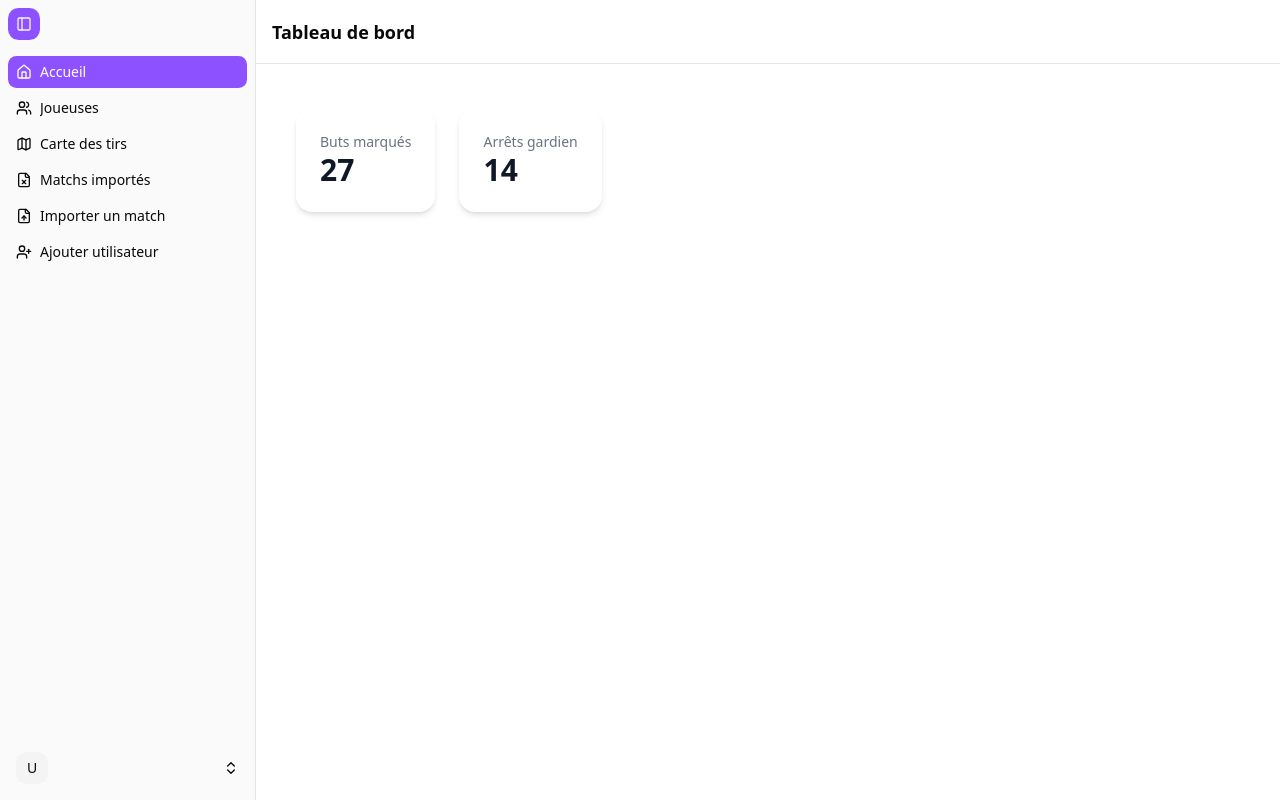
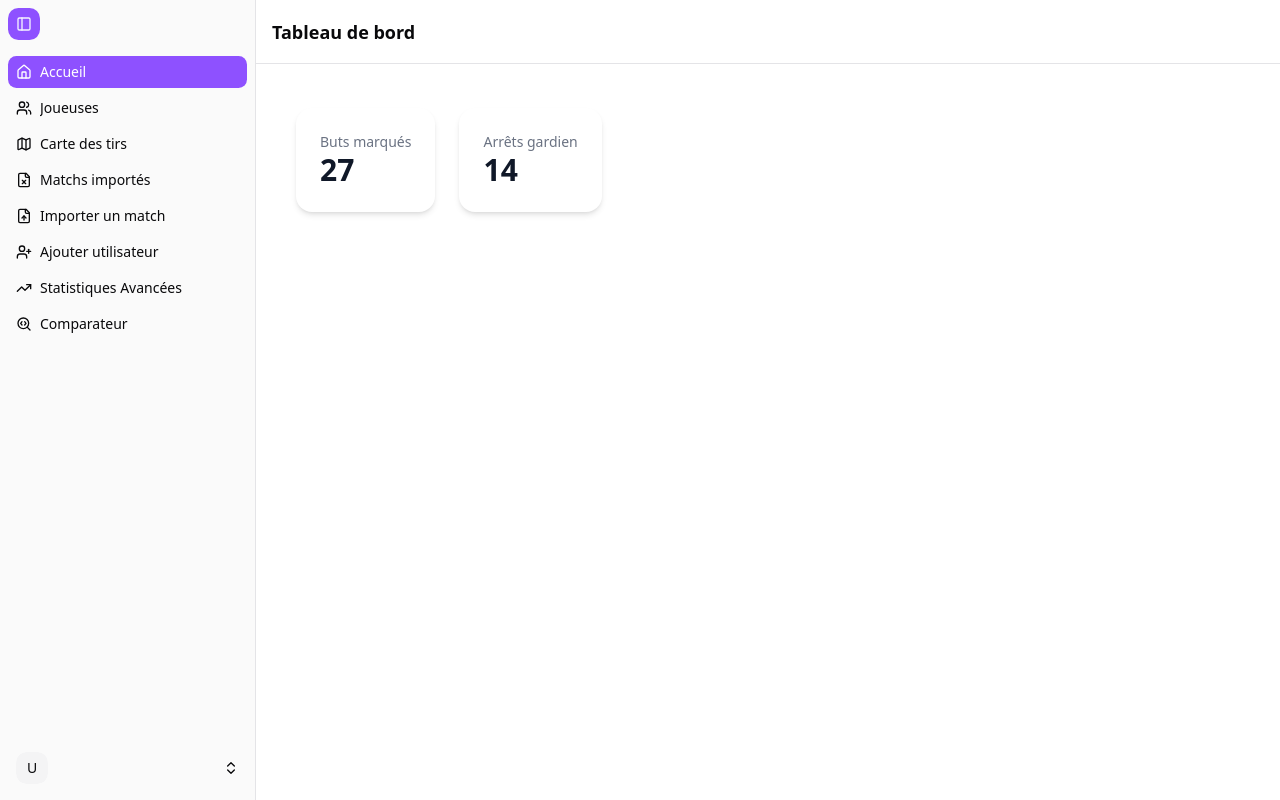
Before and after one commit to AnsseauMattheo/SaeHandDBut3-Front, a React (Vite) app: page /DashBoard in a window 1280 px wide. Built offline with nearby package versions, Linux system fonts and the light colour scheme; no server answers.

Commit message:
Ajouts liens

```diff
--- a/src/components/app-sidebar.jsx
+++ b/src/components/app-sidebar.jsx
@@ -8,10 +8,12 @@ import {
     FileUp,
     FileX,
     Users,
+    SearchCode,
+    TrendingUp,
 } from "lucide-react"
 
-import {NavMain} from "@/components/nav-main"
-import {NavUser} from "@/components/nav-user"
+import { NavMain } from "@/components/nav-main"
+import { NavUser } from "@/components/nav-user"
 import {
     Sidebar,
     SidebarContent,
@@ -25,7 +27,7 @@ const data = {
     navMain: [
         {
             title: "Accueil",
-            url : "/DashBoard",
+            url: "/DashBoard",
             icon: Home
         },
         {
@@ -54,25 +56,35 @@ const data = {
             url: "/DashBoard/ajout-utilisateur",
             icon: UserPlus,
         },
+        {
+            title: "Statistiques Avancées",
+            url: "/DashBoard/match/stats-avancees",
+            icon: TrendingUp,
+        },
+        {
+            title: "Comparateur",
+            url: "/DashBoard/comparateur",
+            icon: SearchCode,
+        },
 
 
     ],
 }
 
-export function AppSidebar({user, logout, ...props}) {
+export function AppSidebar({ user, logout, ...props }) {
     return (
         <Sidebar collapsible="icon" {...props}>
             <SidebarHeader>
                 {/* Bouton trigger visible uniquement sur desktop (lg et plus) */}
-                <SidebarTrigger className="hidden lg:flex bg-sidebar-primary text-sidebar-primary-foreground aspect-square size-8 items-center justify-center rounded-lg"/>
+                <SidebarTrigger className="hidden lg:flex bg-sidebar-primary text-sidebar-primary-foreground aspect-square size-8 items-center justify-center rounded-lg" />
             </SidebarHeader>
             <SidebarContent>
-                <NavMain items={data.navMain}/>
+                <NavMain items={data.navMain} />
             </SidebarContent>
             <SidebarFooter>
                 <NavUser userinfo={user} logout={logout} />
             </SidebarFooter>
-            <SidebarRail/>
+            <SidebarRail />
         </Sidebar>
     );
 }
```
